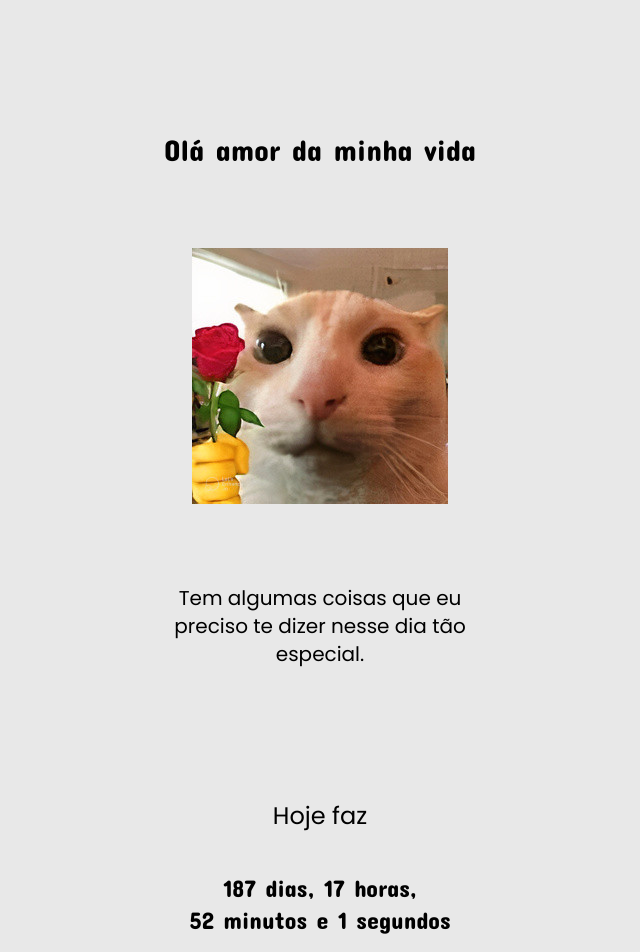
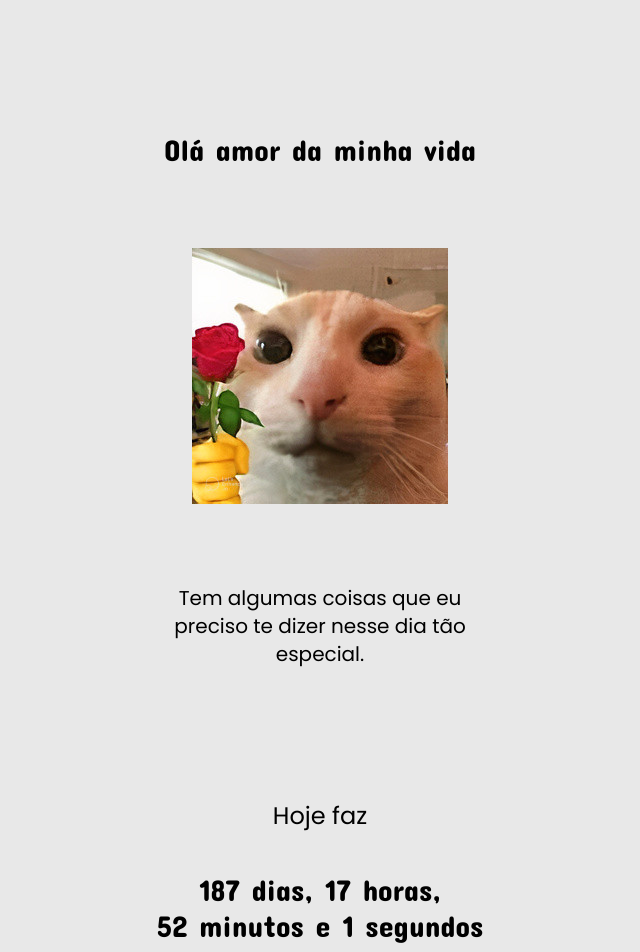
Before and after one commit to arthurlbo/for-my-love, a Next.js app: page / in a window 1280 px wide. Shown: the top 952 px of the page, without its empty margins (320-960 px from the left). Built offline with nearby package versions, Linux system fonts and the light colour scheme.

Commit message:
refactor: change fontsize

```diff
--- a/src/components/Section2/Counter/Counter.tsx
+++ b/src/components/Section2/Counter/Counter.tsx
@@ -32,7 +32,7 @@ export const Counter = () => {
     setInterval(updateDate, 1000);
 
     return (
-        <div data-testid="counter" className="flex flex-col items-center text-center font-heading text-2xl">
+        <div data-testid="counter" className="flex flex-col items-center text-center font-heading text-3xl">
             <p>{`${days} dias, ${hours} horas, `}</p>
             <p>{`${minutes} minutos e ${seconds} segundos`}</p>
         </div>
```
